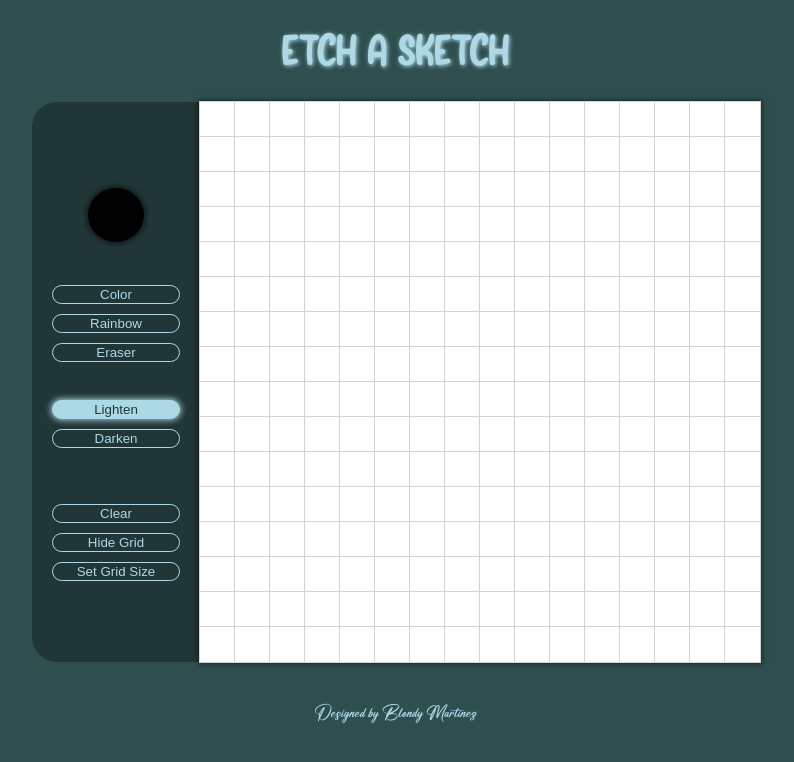
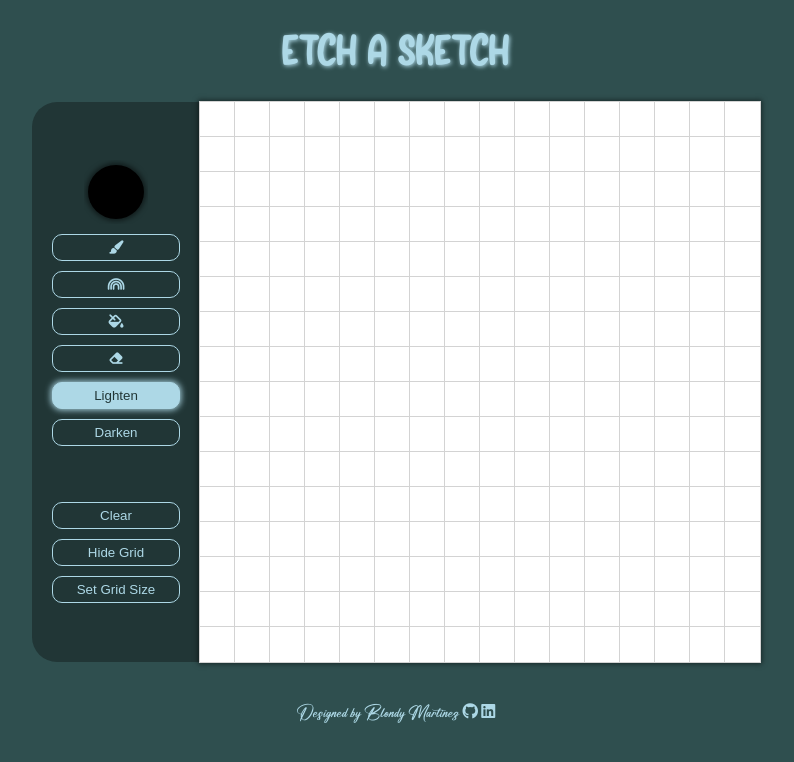
Before and after one commit to BlondyMartinez/Etch-A-Sketch, a plain HTML site: page index.html in a window 1280 px wide. Both pictures are taken after a click on the button "Lighten". Shown: the whole page, without its empty margins (252-1046 px from the left). Drawn offline with Linux system fonts and the light colour scheme.

Commit message:
styled modes

```diff
--- a/index.html
+++ b/index.html
@@ -3,6 +3,10 @@
 <head>
     <meta charset="UTF-8">
     <meta name="viewport" content="width=device-width, initial-scale=1.0">
+
+    <!-- FONTAWESOME -->
+    <script src="https://kit.fontawesome.com/a20bb7d309.js" crossorigin="anonymous" defer></script>
+
     <script src="src/main.js" defer></script>
     <link rel="stylesheet" href="src/style.css">
     <title>Etch-a-Sketch</title>
@@ -12,13 +16,12 @@
     <div class="web-body">
         <div class="options">
             <input type="color" class="color-picker" id="color-picker">
-            <br>
-            <button class="mode toggle" onclick="switchMode('COLOR')">Color</button>
-            <button class="mode toggle" onclick="switchMode('RANDOM_COLOR')">Rainbow</button>
-            <button class="mode toggle" onclick="switchMode('ERASER')">Eraser</button>
-            <br>
-            <button class="toggle" onclick="switchMode('LIGHTEN')">Lighten</button>
-            <button class="toggle" onclick="switchMode('DARKEN')">Darken</button><br>
+            <button class="radio selected" id="color-btn" onclick="switchMode('COLOR', this)"><i class="fa-solid fa-paintbrush"></i></button>
+            <button class="radio" onclick="switchMode('RANDOM_COLOR', this)"><i class="fa-solid fa-rainbow"></i></button>
+            <button class="radio" onclick="switchMode('BUCKET', this)"><i class="fa-solid fa-fill-drip"></i></button>
+            <button class="radio" onclick="switchMode('ERASER', this)"><i class="fa-solid fa-eraser"></i></button>
+            <button class="radio" onclick="switchMode('LIGHTEN', this)">Lighten</button>
+            <button class="radio" onclick="switchMode('DARKEN', this)">Darken</button><br>
             <br>
             <button class="utility" onclick="clearGrid()">Clear</button>
             <button class="utility" onclick="displayGridCells(this)">Hide Grid</button>
@@ -27,7 +30,10 @@
         <div id="grid"></div>
     </div>
     <div class="footer">
-        <h6>Designed by Blondy Martinez</h6>
+        <h6>Designed by Blondy Martinez
+            <a href="https://github.com/BlondyMartinez" target="_blank"><i class="fa-brands fa-github"></i></a>
+            <a href="https://www.linkedin.com/in/blondy-martinez/" target="_blank"><i class="fa-brands fa-linkedin"></i></a>
+        </h6>
     </div>
 </body>
 </html>
--- a/src/main.js
+++ b/src/main.js
@@ -33,8 +33,19 @@ function grid(cellsPerSide) {
     onHoverAndClick(mode);
 }
 
-function switchMode (chosen_mode) {
+function switchMode(chosen_mode, button) {
     mode = chosen_mode;
+    selectButton(button);
+}
+
+function selectButton(button) {
+    let buttonList = document.querySelectorAll('.radio');
+
+    for(let button of buttonList){
+        if(button.classList.contains('selected')) button.classList.remove('selected');
+    }
+
+    button.classList.add('selected');
 }
 
 function onHoverAndClick() {
@@ -192,4 +203,5 @@ grid(16);
 
 colorInput.addEventListener('input', function(event) {
     selectedColor = event.target.value;
+    switchMode('COLOR', document.getElementById('color-btn'));
 });
--- a/src/style.css
+++ b/src/style.css
@@ -20,16 +20,26 @@ h6 {
     font-size: 2vh;
 }
 
+a{
+    color: #ADD8E6;
+}
+
+a:hover{
+    color: white;
+}
+
 button{
     width: 100%;
     background-color: rgb(33, 54, 54);
     color: #ADD8E6;
     border: 1px solid #ADD8E6;
     border-radius: 10px;
+    padding: 5px 0;
 }
 
+.selected,
 .utility:hover,
-.toggle:focus {
+.radio:hover {
     background-color: #ADD8E6;
     color:rgb(33, 54, 54);
     box-shadow: 0 0 6px 1px #ADD8E6;
```
